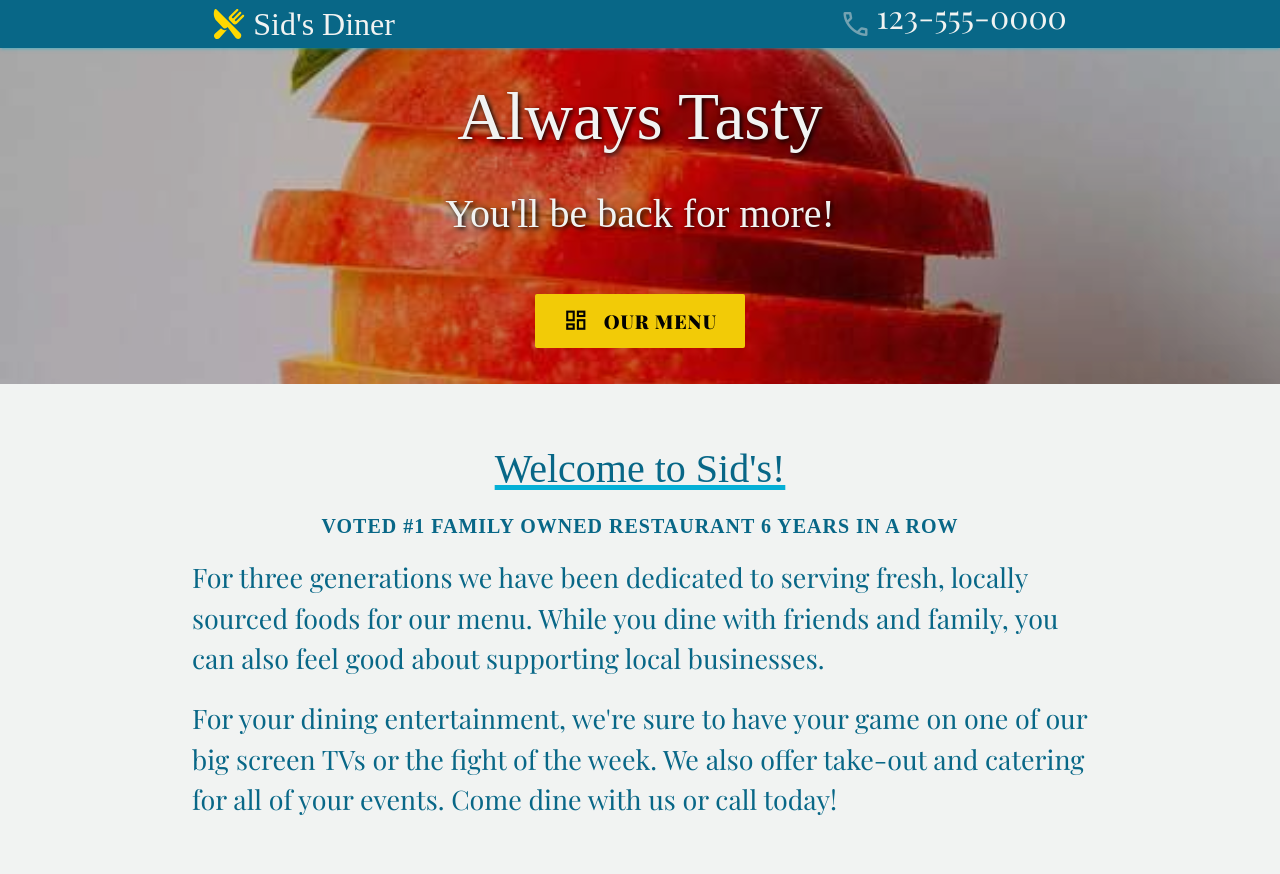
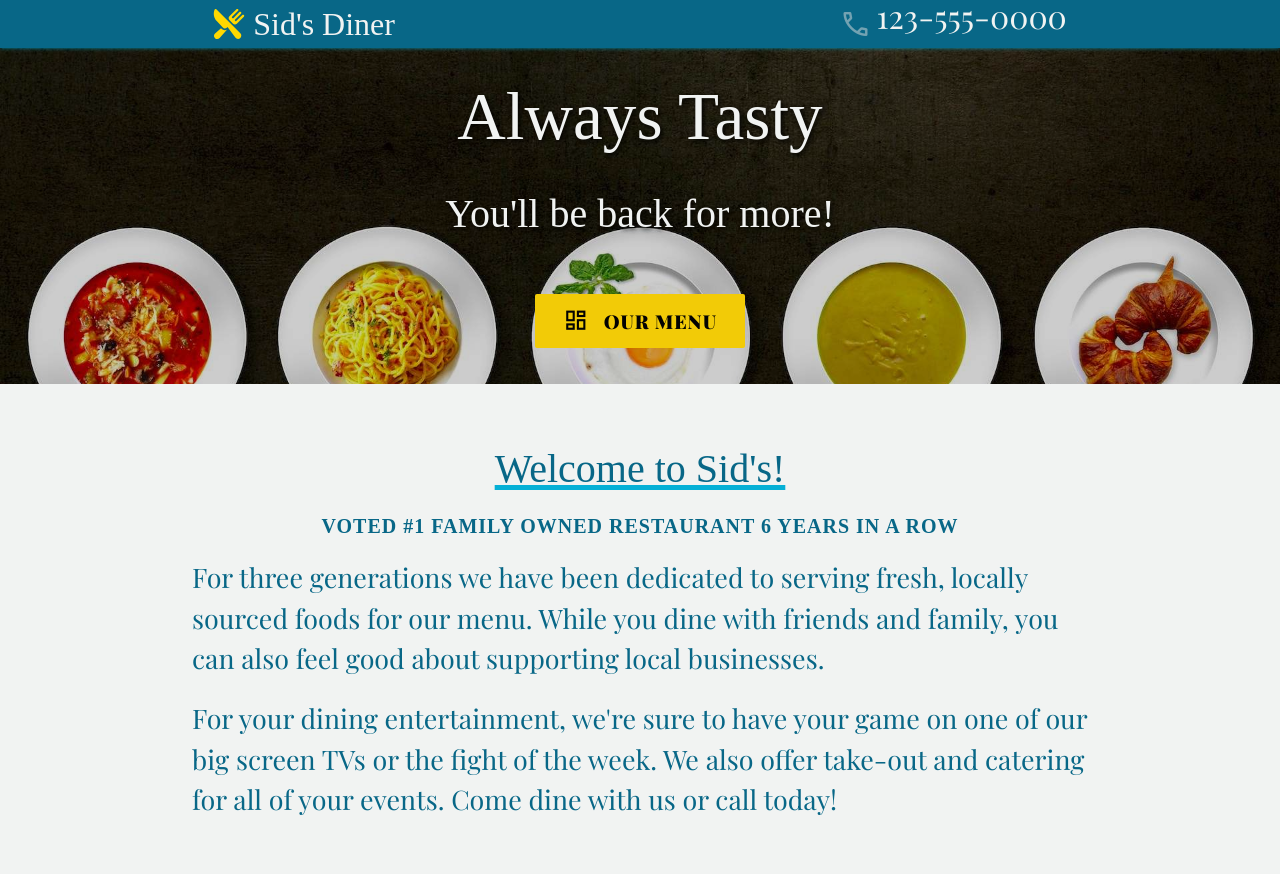
Before and after one commit to jared5r/snack, a plain HTML site: page index.html in a window 1280 px wide. Shown: the top 874 px of the page. Drawn offline with nearby package versions, Linux system fonts and the light colour scheme; a web font is replaced by a local one.

Commit message:
removed bg img srcset

```diff
--- a/index.html
+++ b/index.html
@@ -45,16 +45,7 @@
 
 
 <section class="hero-banner"
-style="
-background-image: url(/snack/assets/images/large/plates.jpg);
-background-image: -webkit-image-set(
-    url(/snack/assets/images/large/heroMobile.jpg) 1x,
-    url(/snack/assets/images/large/plates.jpg) 2x);
-  background-image: image-set(
-    url(/snack/assets/images/large/heroMobile.jpg) 1x,
-    url(/snack/assets/images/large/plates.jpg) 2x);
-
-">
+style="background-image: url(/snack/assets/images/large/plates.jpg);">
   <div class="hero-content">
     <div class="center-align">
       <h1>Always Tasty</h1>
```
Also changed, not shown: assets/images/large/heroMobile.jpg (deleted).
